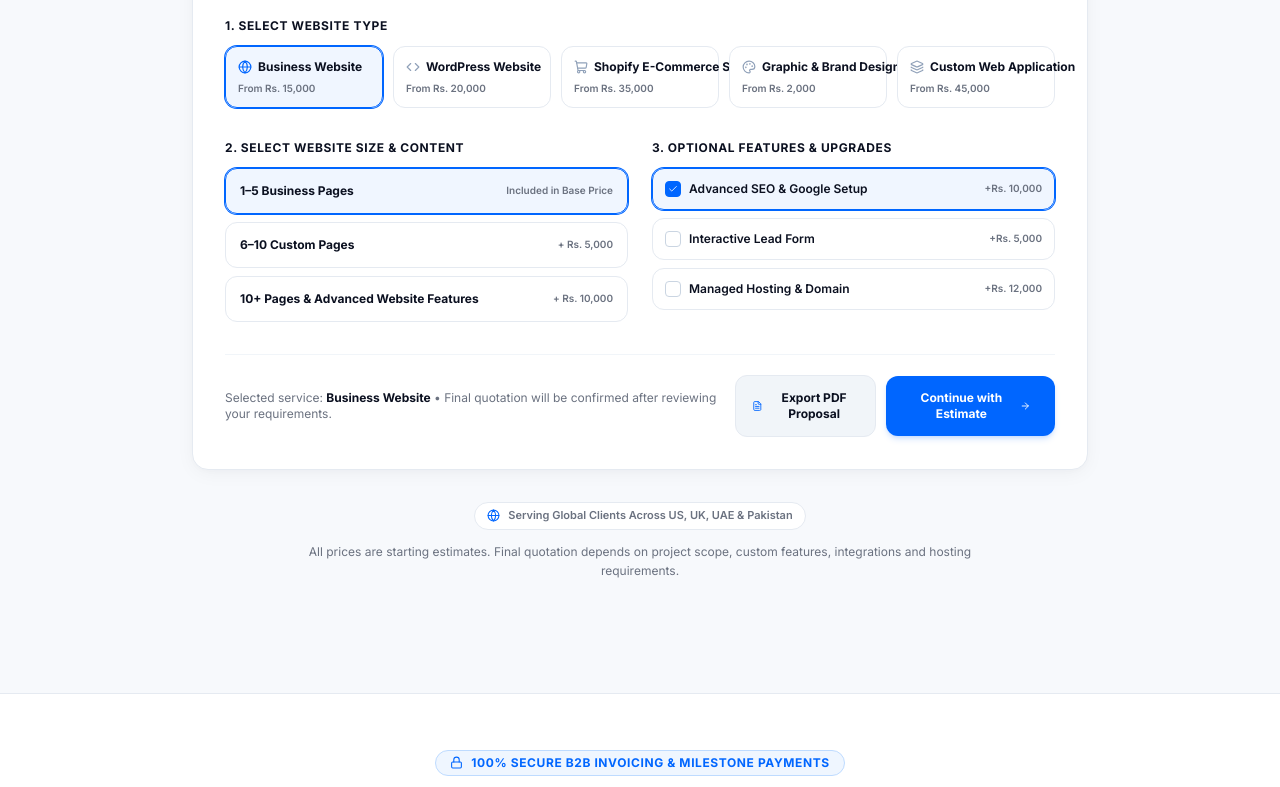
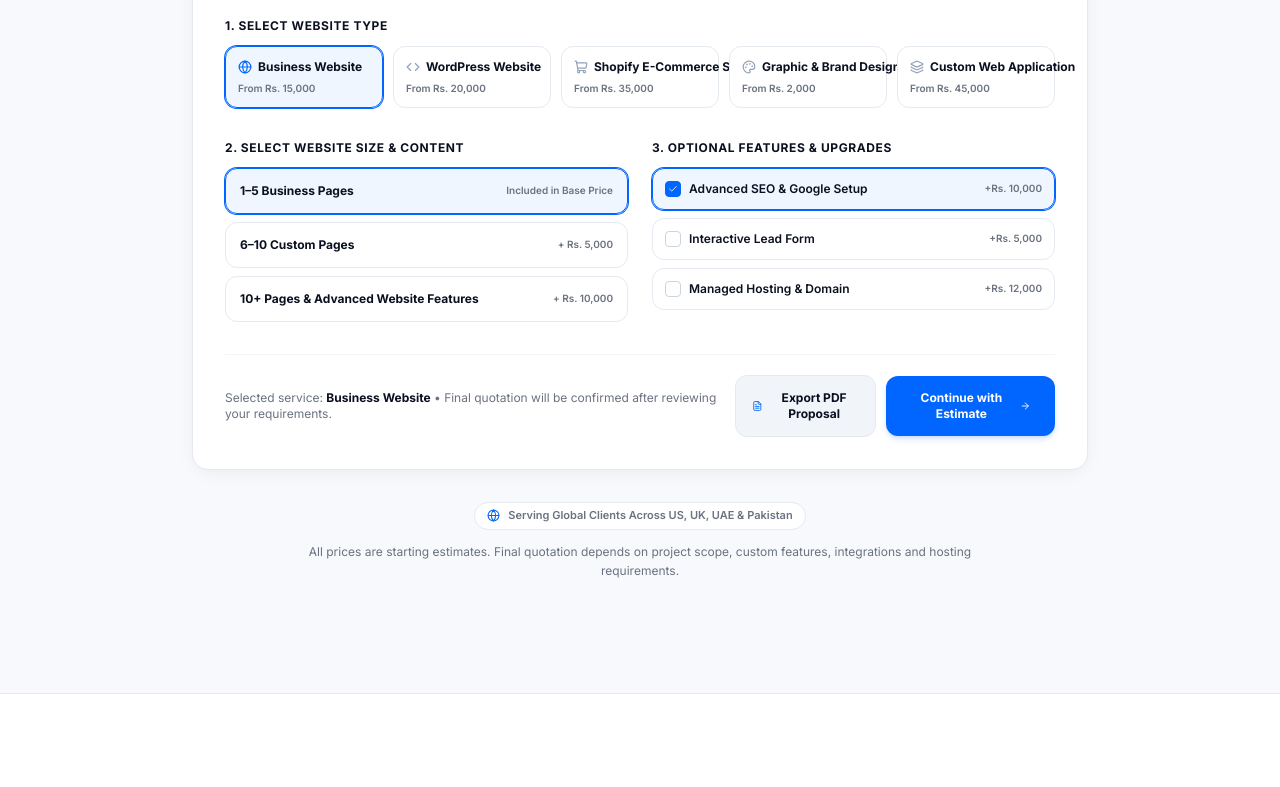
Before and after one commit to saadsa9112-cloud/NEXORA-BUSINESS-SITE, a React (Vite) app: page / in a window 1280 px wide. Shown: the part 8207-8994 px from the top of the page. Built offline with nearby package versions, Linux system fonts and the light colour scheme; no server answers.

Commit message:
refactor: remove payment methods section from index and services pages

```diff
--- a/src/App.jsx
+++ b/src/App.jsx
@@ -10,7 +10,6 @@ import ServiceGuarantees from './components/Guarantees/ServiceGuarantees'
 import WhyChooseUs from './components/WhyChooseUs/WhyChooseUs'
 import Process from './components/Process/Process'
 import Pricing from './components/Pricing/Pricing'
-import PaymentBadges from './components/PaymentBadges/PaymentBadges'
 import WebsiteAuditModal from './components/WebsiteAudit/WebsiteAuditModal'
 import RoiCalculatorModal from './components/RoiCalculator/RoiCalculatorModal'
 import About from './components/About/About'
@@ -263,7 +262,6 @@ export default function App() {
 
         <section id="pricing">
           <Pricing currency={currency} setCurrency={setCurrency} />
-          <PaymentBadges />
         </section>
 
         <section id="about">
--- a/src/pages/ServicesPage.jsx
+++ b/src/pages/ServicesPage.jsx
@@ -2,7 +2,6 @@ import Services from '../components/Services/Services'
 import Pricing from '../components/Pricing/Pricing'
 import CostEstimator from '../components/Estimator/CostEstimator'
 import ServiceGuarantees from '../components/Guarantees/ServiceGuarantees'
-import PaymentBadges from '../components/PaymentBadges/PaymentBadges'
 import QuoteForm from '../components/QuoteForm/QuoteForm'
 
 export default function ServicesPage({ currency, setCurrency }) {
@@ -23,7 +22,6 @@ export default function ServicesPage({ currency, setCurrency }) {
       <Services />
       <CostEstimator />
       <Pricing currency={currency} setCurrency={setCurrency} />
-      <PaymentBadges />
       <ServiceGuarantees />
       <QuoteForm currency={currency} setCurrency={setCurrency} />
     </div>
```
